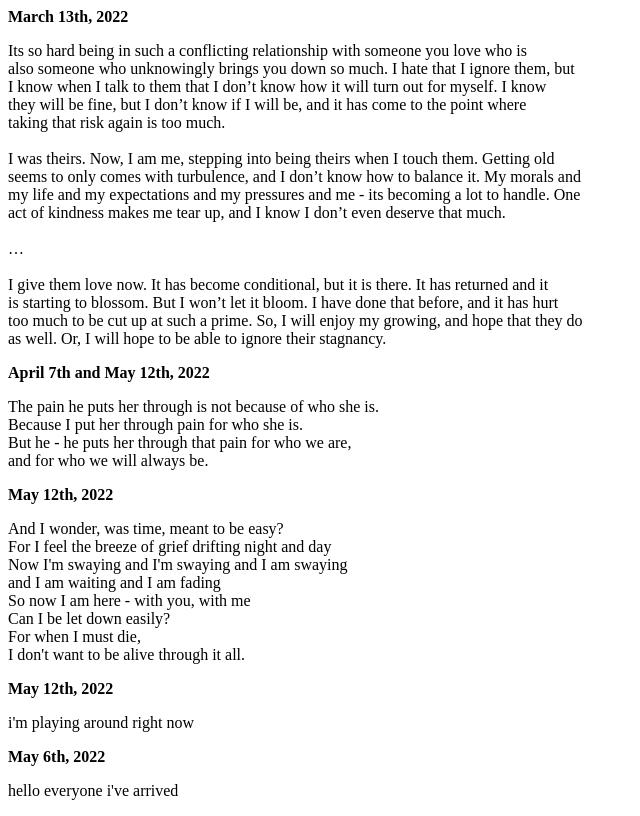
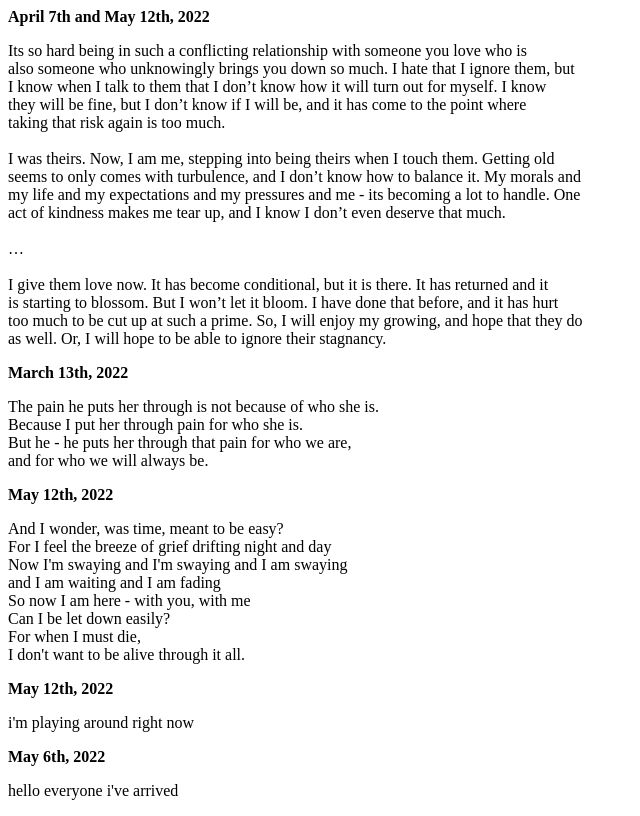
Before and after one commit to notsqrt-1butus/thoughts, a plain HTML site: page index.html in a window 1280 px wide. Shown: the whole page, without its empty margins (0-640 px from the left). Drawn offline with Linux system fonts and the light colour scheme.

Commit message:
Update index.html

```diff
--- a/index.html
+++ b/index.html
@@ -6,7 +6,7 @@
   <title>LOL</title>
 </head>
 <body>
-  <b><time datetime="2022-05-12 01:43">March 13th, 2022</time></b>
+  <b><time datetime="2022-05-12 01:43"></time>April 7th and May 12th, 2022</b>
   <p> Its so hard being in such a conflicting relationship with someone you love who is <br>
     also someone who unknowingly brings you down so much. I hate that I ignore them, but <br>
     I know when I talk to them that I don’t know how it will turn out for myself. I know <br>
@@ -21,7 +21,7 @@
     too much to be cut up at such a prime. So, I will enjoy my growing, and hope that they do <br>
     as well. Or, I will hope to be able to ignore their stagnancy.
   </p>
-  <b><time datetime="2022-05-12 01:49">April 7th and May 12th, 2022</time></b>
+  <b><time datetime="2022-05-12 01:49">March 13th, 2022</time></b>
   <p> The pain he puts her through is not because of who she is. <br>
     Because I put her through pain for who she is. <br>
     But he - he puts her through that pain for who we are, <br>
```
